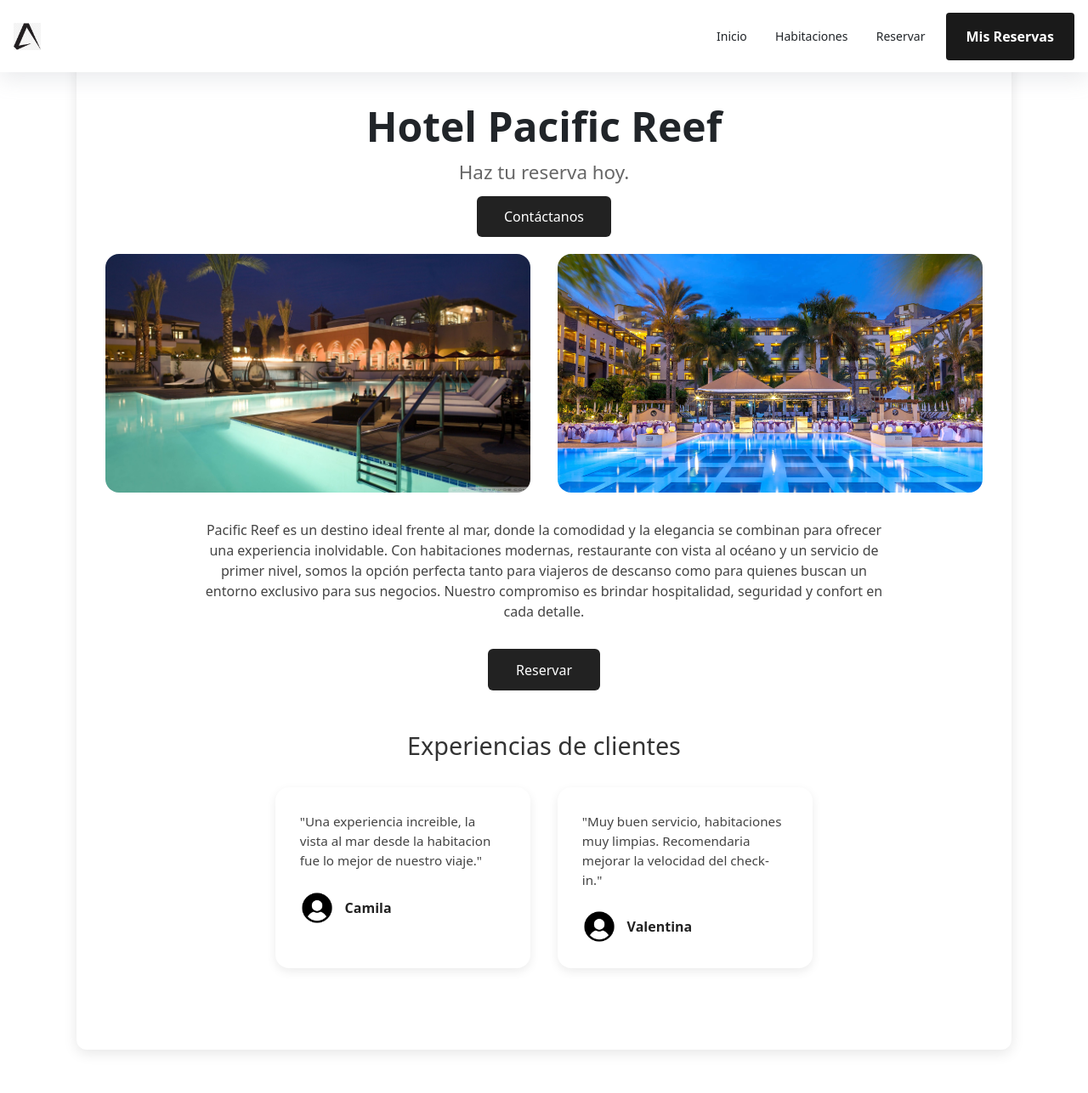
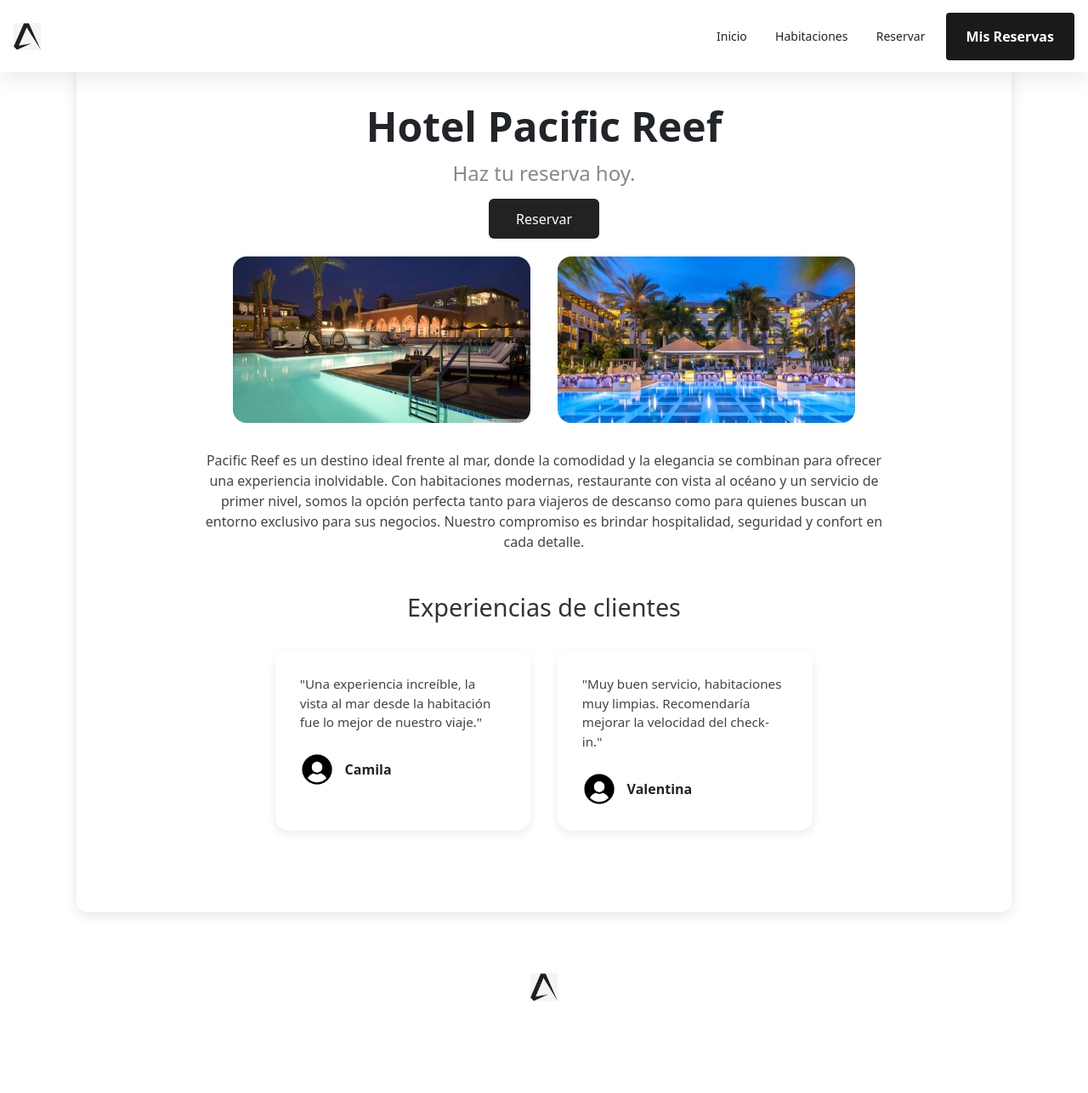
Before and after one commit to ipiteuber/ing-software, a Django app: page / in a window 1280 px wide. Shown: the top 1287 px of the page at 85% size. After the commit the page ends 1179 px from the top, so only its background shows below. Run offline with Django 5.2, Linux system fonts and the light colour scheme.

Commit message:
Actualizacion lading page

```diff
--- a/core/templates/landing_page.html
+++ b/core/templates/landing_page.html
@@ -4,15 +4,15 @@
 {% block content %}
 <div class="landing-container" style="padding: 6rem;">
     <!-- Hero -->
-    <section class="hero-section">
-        <h1>Hotel Pacific Reef</h1>
-        <p>Haz tu reserva hoy.</p>
-        <a href="#" class="btn-main">Contáctanos</a>
+    <section class="hero-section" style="text-align:center;">
+        <h1 style="font-size:3rem;">Hotel Pacific Reef</h1>
+        <p style="color:#888; font-size:1.5rem;">Haz tu reserva hoy.</p>
+        <a href="{% url 'reservar' %}" class="btn-main">Reservar</a>
     </section>
 
-    <section class="images-section">
-        <img src="{% static 'images/hero.jpg' %}" alt="Piscina de noche" class="landing-img">
-        <img src="{% static 'images/hero_2.jpg' %}" alt="Piscina de tarde" class="landing-img">
+    <section class="images-section" style="display:flex; justify-content:center; gap:2rem; margin:2rem 0;">
+        <img src="{% static 'images/hero.jpg' %}" alt="Piscina de noche" class="landing-img" style="width:350px; border-radius:16px;">
+        <img src="{% static 'images/hero_2.jpg' %}" alt="Piscina de tarde" class="landing-img" style="width:350px; border-radius:16px;">
     </section>
 
 
@@ -24,10 +24,6 @@
             exclusivo para sus negocios. Nuestro compromiso es brindar hospitalidad, seguridad y confort en cada detalle.
         </p>
     </div>
-    <div style="text-align:center; margin:2rem 0;">
-        <a href="#" class="btn"
-            style="background:#222; color:#fff; padding:0.7rem 2rem; border-radius:6px; text-decoration:none;">Reservar</a>
-    </div>
  <h2 style="margin-top:3rem; text-align:center; font-size:1.8rem; color:#333;">
     Experiencias de clientes
 </h2>
@@ -36,9 +32,9 @@
 
     <!-- Card 1 -->
     <div style="background:#fff; border-radius:16px; padding:1.8rem; width:300px;
-                box-shadow:0 4px 12px rgba(0,0,0,0.08); transition:transform 0.2s;">
+                box-shadow:0 4px 12px rgba(0,0,0,0.08);">
         <p style="font-size:0.95rem; color:#444; line-height:1.5;">
-            "Una experiencia increible, la vista al mar desde la habitacion fue lo mejor de nuestro viaje."
+            "Una experiencia increíble, la vista al mar desde la habitación fue lo mejor de nuestro viaje."
         </p>
         <div style="display:flex; align-items:center; gap:0.8rem; margin-top:1.5rem;">
             <img src="{% static 'images/user.png' %}" alt="Camila"
@@ -49,9 +45,9 @@
 
     <!-- Card 2 -->
     <div style="background:#fff; border-radius:16px; padding:1.8rem; width:300px;
-                box-shadow:0 4px 12px rgba(0,0,0,0.08); transition:transform 0.2s;">
+                box-shadow:0 4px 12px rgba(0,0,0,0.08);">
         <p style="font-size:0.95rem; color:#444; line-height:1.5;">
-            "Muy buen servicio, habitaciones muy limpias. Recomendaria mejorar la velocidad del check-in."
+            "Muy buen servicio, habitaciones muy limpias. Recomendaría mejorar la velocidad del check-in."
         </p>
         <div style="display:flex; align-items:center; gap:0.8rem; margin-top:1.5rem;">
             <img src="{% static 'images/user.png' %}" alt="Valentina"
```
